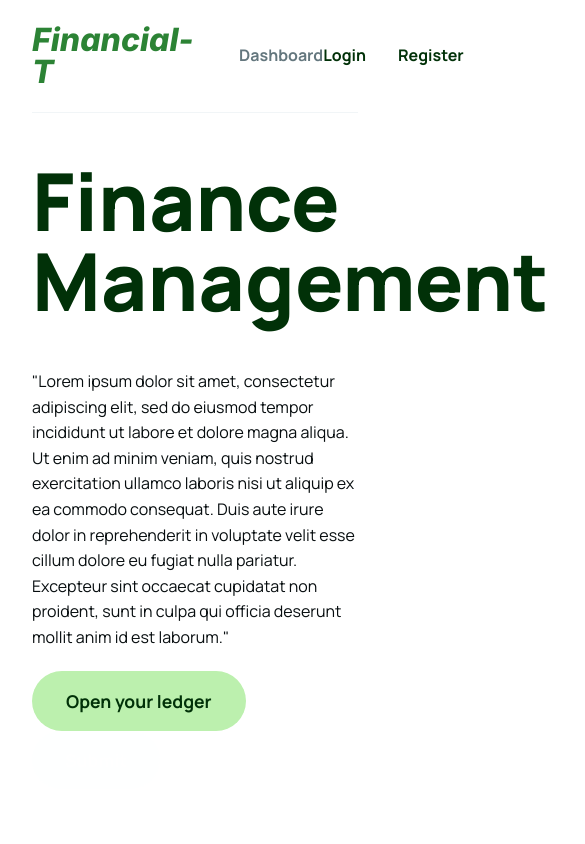
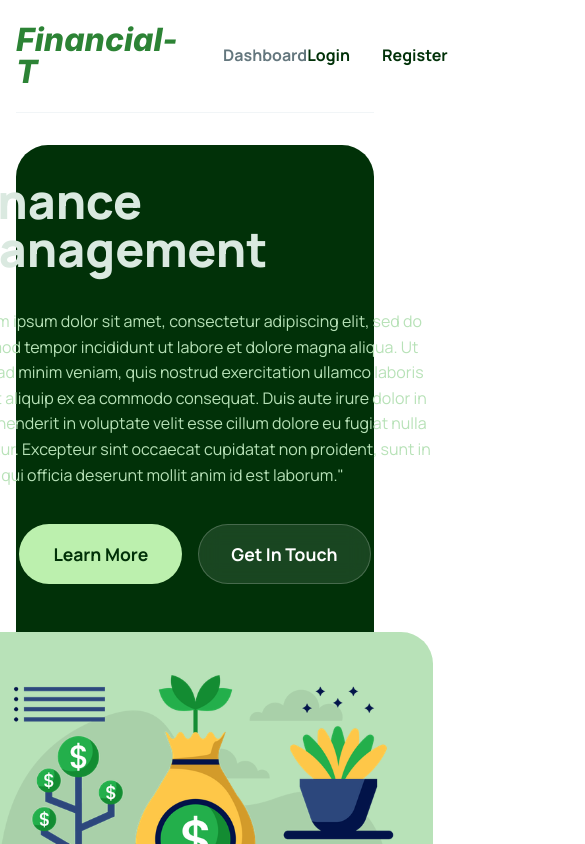
Before and after one commit to jdenzel/COSC484-group5-project, a React (Vite) app in the folder client/: page / in a window 390 px wide. Shown: the top 844 px of the page, 585 px wide, since content can reach past the window. Built offline with nearby package versions, Linux system fonts and the light colour scheme.

Commit message:
Finished Hero styling for home page

```diff
--- a/client/src/components/Navbar/Navbar.jsx
+++ b/client/src/components/Navbar/Navbar.jsx
@@ -6,9 +6,7 @@ export default function Navbar() {
         <div className='navbar'>
             <div className='navbar-links'>
                 <h5><Link to="/">Financial-T</Link></h5>
-
                 <Link to="/dashboard">Dashboard</Link>
-
             </div>
             <div className='navbar-menu'>
                 <Link to="/login">Login</Link>
--- a/client/src/global.css
+++ b/client/src/global.css
@@ -136,4 +136,9 @@
     .btn-outline:hover {
         background: oklch(100% 0.00011 271.152 / 0.2);
     }
+    @media screen and (max-width: 768px) {
+        body {
+            margin: 0 1rem;
+        }
+    }
 }
--- a/client/src/pages/Home.jsx
+++ b/client/src/pages/Home.jsx
@@ -1,4 +1,5 @@
 import HeroImage from '../assets/hero-img.png';
+import "./styles/Home.css"
 
 export default function Home() {
     return (
@@ -7,15 +8,13 @@ export default function Home() {
                 <h1>Finance Management</h1>
                 <p>"Lorem ipsum dolor sit amet, consectetur adipiscing elit, sed do eiusmod tempor incididunt ut labore et dolore magna aliqua. Ut enim ad minim veniam, quis nostrud exercitation ullamco laboris nisi ut aliquip ex ea commodo consequat. Duis aute irure dolor in reprehenderit in voluptate velit esse cillum dolore eu fugiat nulla pariatur. Excepteur sint occaecat cupidatat non proident, sunt in culpa qui officia deserunt mollit anim id est laborum."</p>
                 <div className="hero-cta-btn">
-                    <button className="btn btn-secondary">Open your ledger</button>
-                    <button className="btn btn-outline">Submit</button>
+                    <button className="btn btn-secondary">Learn More</button>
+                    <button className="btn btn-outline">Get In Touch</button>
                 </div>
             </div>
             <div className="hero-img-container">
                 <img src={HeroImage} />
             </div>
-
-
         </div>
     );
 }
--- /dev/null
+++ b/client/src/pages/styles/Home.css
@@ -0,0 +1,88 @@
+.hero {
+    display: flex;
+    flex-direction: row;
+    align-items: center;
+    justify-content: space-between;
+    background-color: var(--primary-dark);
+    gap: 3rem;
+    padding: 4rem 4rem;
+    border-radius: 2rem;
+    flex-wrap: wrap;
+    margin: 2rem 0;
+
+}
+
+.hero-description-container, .hero-img-container {
+    flex: 1;
+    min-width: 475px;
+}
+
+.hero-description-container {
+    display: flex;
+    flex-direction: column;
+    gap: 1rem;
+}
+
+.hero-description-container h1 {
+    color: var(--primary-white);
+}
+
+.hero-description-container p {
+    color: var(--primary-light);
+}
+
+.hero-cta-btn {
+    display: flex;
+    flex-direction: row;
+    gap: 1rem;
+    flex: auto;
+}
+
+.hero-img-container {
+    display: flex;
+    background-color: var(--primary-light);
+    border-radius: 2rem;
+}
+
+.hero-img-container img {
+    width: 100%;
+    height: auto;
+}
+
+/* --- Responsive ---  */
+
+@media screen and (max-width: 1536px) {
+    .hero-description-container {
+        max-width: 100%;
+        justify-content: center;
+    }
+}
+
+@media screen and (max-width: 1024px) {
+    .hero-description-container h1 {
+        font-size: 4rem;
+        margin: auto;
+    }
+}
+
+@media screen and (max-width: 768px) {
+    .hero {
+        padding: 2rem;
+        justify-content: center;
+    }
+
+    .hero-description-container {
+        justify-content: center;
+    }
+
+    .hero-description-container h1 {
+        font-size: 3rem;
+        line-height: 3rem;
+        margin: auto;
+        justify-content: center;
+    }
+
+    .hero-cta-btn {
+        justify-content: center;
+    }
+}
```
